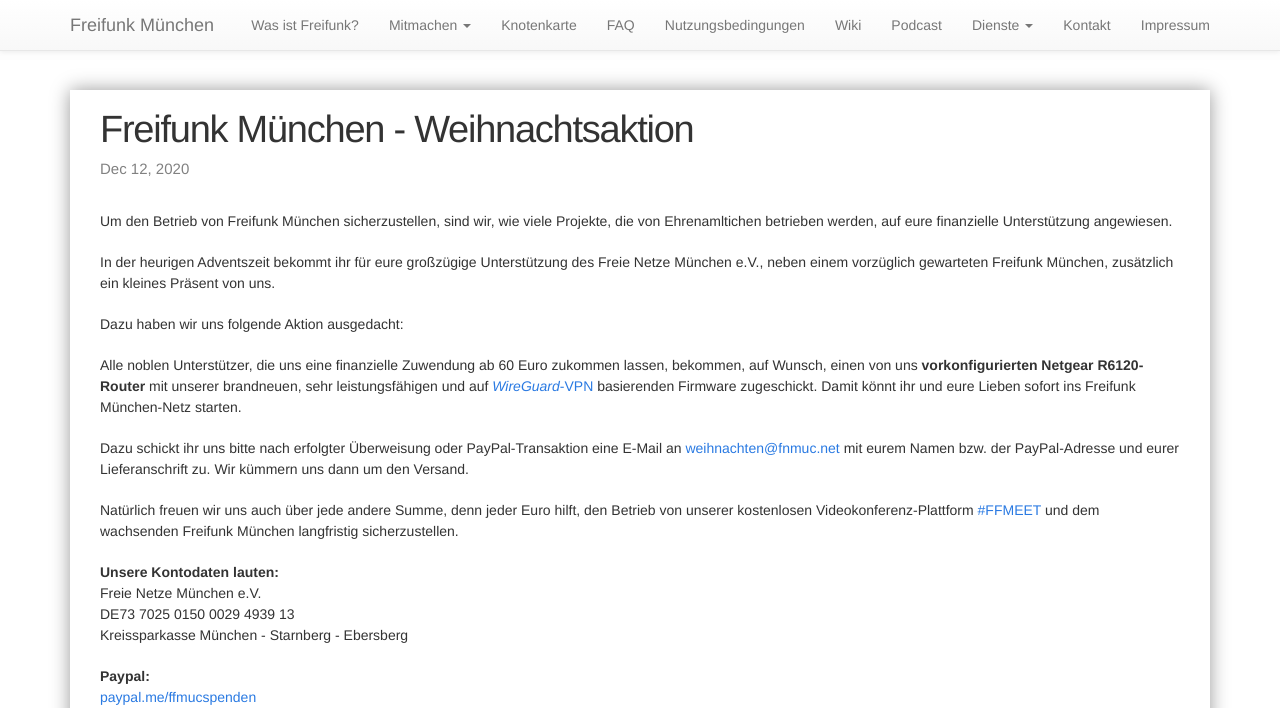
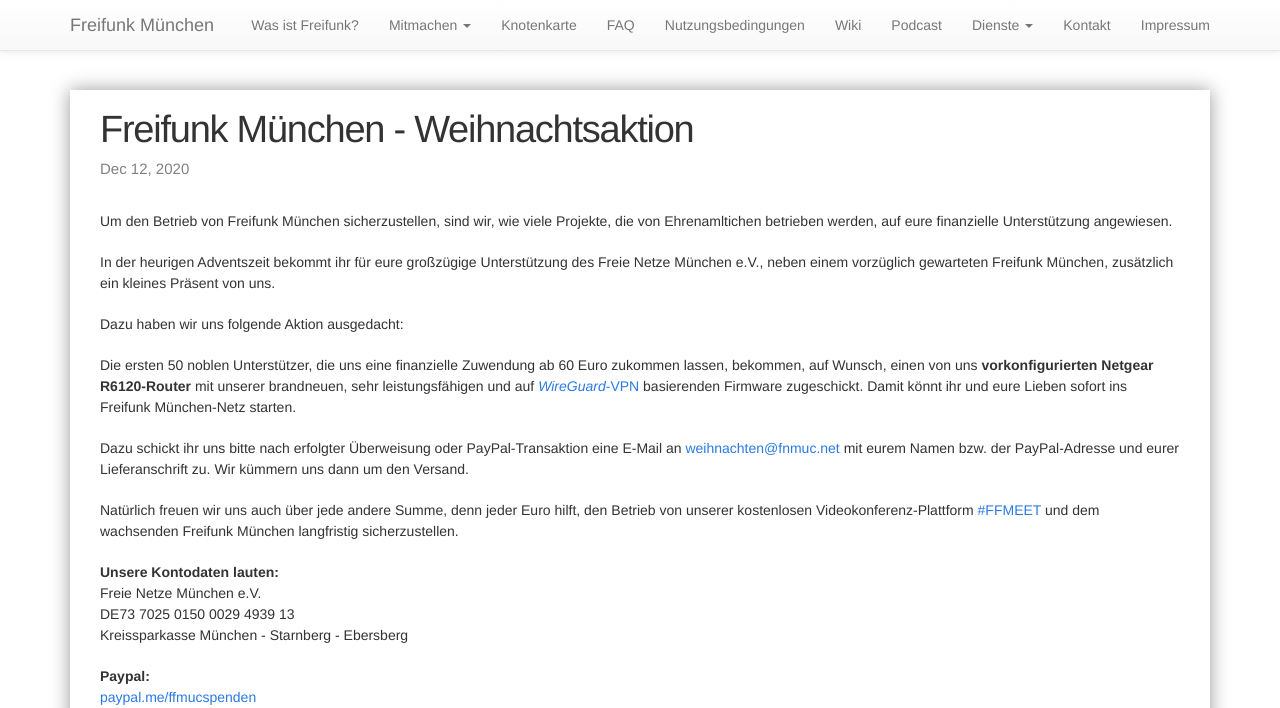
Before and after one commit to freifunkMUC/freifunkmuc.github.io, a Jekyll site: the page built from _posts/2020-12-12-weihnachtsaktion.markdown, in a window 1280 px wide and 1345 px high, cut to the strip 0-708 px from the top of the window. Built offline with Jekyll 4.4.1, drawn with Linux system fonts in a browser that asks for light colours.

Commit message:
Update 2020-12-12-weihnachtsaktion.markdown

```diff
--- a/_posts/2020-12-12-weihnachtsaktion.markdown
+++ b/_posts/2020-12-12-weihnachtsaktion.markdown
@@ -11,7 +11,7 @@ In der heurigen Adventszeit bekommt ihr für eure großzügige Unterstützung de
 
 Dazu haben wir uns folgende Aktion ausgedacht:
 
-Alle noblen Unterstützer, die uns eine finanzielle Zuwendung ab 60 Euro zukommen lassen, bekommen, auf Wunsch, einen von uns **vorkonfigurierten Netgear R6120-Router** mit unserer brandneuen, sehr leistungsfähigen und auf [_WireGuard_-VPN](https://ffmuc.net/freifunkmuc/2020/12/03/wireguard-firmware/) basierenden Firmware zugeschickt. Damit könnt ihr und eure Lieben sofort ins Freifunk München-Netz starten.
+Die ersten 50 noblen Unterstützer, die uns eine finanzielle Zuwendung ab 60 Euro zukommen lassen, bekommen, auf Wunsch, einen von uns **vorkonfigurierten Netgear R6120-Router** mit unserer brandneuen, sehr leistungsfähigen und auf [_WireGuard_-VPN](https://ffmuc.net/freifunkmuc/2020/12/03/wireguard-firmware/) basierenden Firmware zugeschickt. Damit könnt ihr und eure Lieben sofort ins Freifunk München-Netz starten.
 
 Dazu schickt ihr uns bitte nach erfolgter Überweisung oder PayPal-Transaktion eine E-Mail an [weihnachten@fnmuc.net](mailto:weihnachten@fnmuc.net) mit eurem Namen bzw. der PayPal-Adresse und eurer Lieferanschrift zu. Wir kümmern uns dann um den Versand.
 
```
